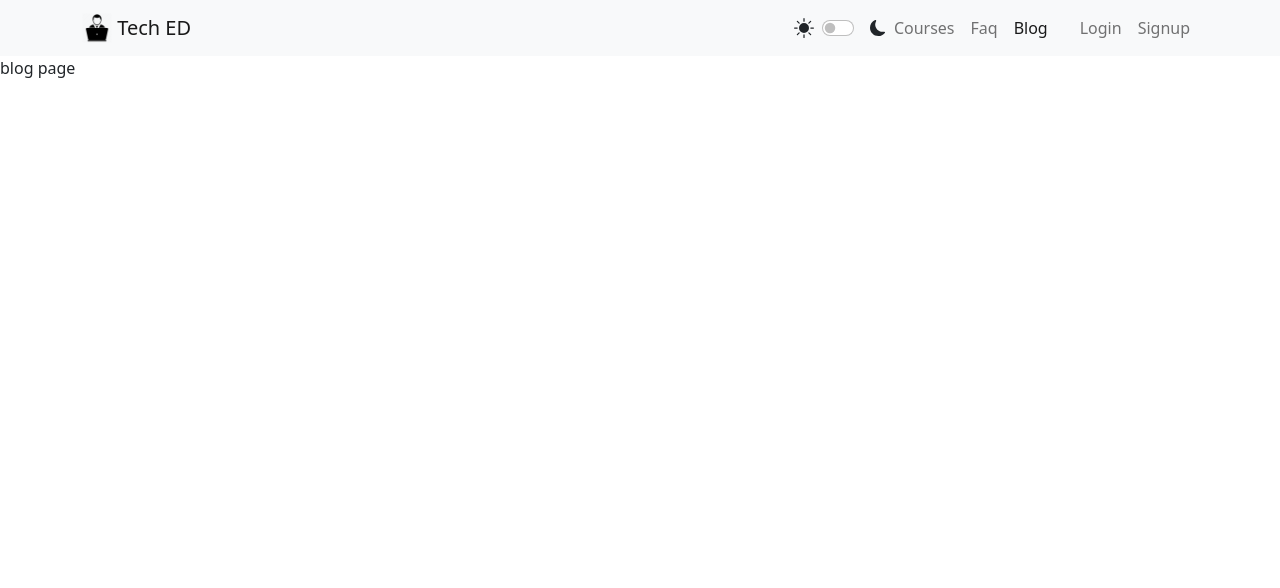
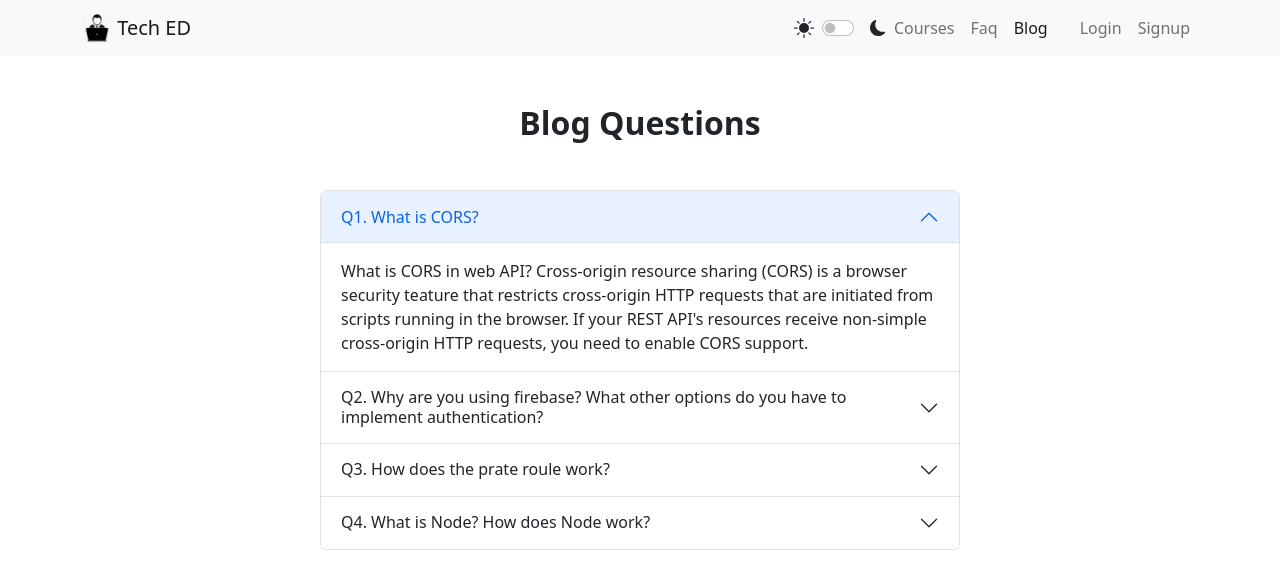
Before and after one commit to FarhanZizz/tech-ed, a React (Create React App) app: page /blog in a window 1280 px wide. Shown: the top 588 px of the page. Built offline with nearby package versions, Linux system fonts and the light colour scheme; no server answers.

Commit message:
added error route ,blog and faq page

```diff
--- a/src/App.js
+++ b/src/App.js
@@ -4,6 +4,7 @@ import Blog from './components/Blog';
 import Checkout from './components/Checkout';
 import CourseDetails from './components/CourseDetails';
 import Courses from './components/Courses';
+import ErrorRoute from './components/ErrorRoute';
 import Faq from './components/Faq';
 
 import Login from './components/Login';
@@ -60,6 +61,10 @@ function App() {
           path: 'faq',
           element: <Faq></Faq>
         },
+        {
+          path: '*',
+          element: <ErrorRoute></ErrorRoute>
+        }
       ]
     }
   ]);
--- a/src/components/Blog.js
+++ b/src/components/Blog.js
@@ -1,9 +1,38 @@
 import React from 'react';
+import Accordion from 'react-bootstrap/Accordion';
 
 const Blog = () => {
     return (
-        <div>
-            blog page
+        <div className='my-5'>
+            <h2 className='fw-bold text-center my-5'>Blog Questions</h2>
+            <Accordion className='w-50 mx-auto' defaultActiveKey="0">
+                <Accordion.Item eventKey="0">
+                    <Accordion.Header>Q1. What is CORS?</Accordion.Header>
+                    <Accordion.Body>
+                        What is CORS in web API? Cross-origin resource sharing (CORS) is a browser security teature that restricts cross-origin
+                        HTTP requests that are initiated from scripts running in the browser. If your REST API's resources receive non-simple cross-origin HTTP requests, you need to enable CORS support.
+                    </Accordion.Body>
+                </Accordion.Item>
+                <Accordion.Item eventKey="1">
+                    <Accordion.Header>Q2. Why are you using firebase? What other options do you have to implement authentication?</Accordion.Header>
+                    <Accordion.Body>
+                        Firebase Authentication provides backend services, easy-to-use SDKs, and readymade UI libraries to authenticate users to your app. It supports authentication using passwords, phone numbers, popular federated identity providers like Google, Facebook and Twitter, and more.
+                    </Accordion.Body>
+                </Accordion.Item>
+                <Accordion.Item eventKey="2">
+                    <Accordion.Header>Q3. How does the prate roule work?</Accordion.Header>
+                    <Accordion.Body>
+                        The react private route component renders child components ( children ) if the user is logged in. If not logged in the user is redirected to the /login page with the return url passed in the location state property.
+                    </Accordion.Body>
+                </Accordion.Item>
+                <Accordion.Item eventKey="3">
+                    <Accordion.Header>Q4. What is Node? How does Node work?</Accordion.Header>
+                    <Accordion.Body>
+                        Node is used as backend service where
+                        Javascript works on the server-side of the application. This way javascript is used on both frontend and backend. Node. js runs on chrome v8 engine which converts javascript code into machine code, it is highly scalable, lightweight, fast, and data-intensive
+                    </Accordion.Body>
+                </Accordion.Item>
+            </Accordion>
         </div>
     );
 };
--- /dev/null
+++ b/src/components/ErrorRoute.js
@@ -0,0 +1,14 @@
+import React from 'react';
+import { Link } from 'react-router-dom';
+
+const ErrorRoute = () => {
+    return (
+        <div className='w-50 mx-auto text-center'>
+            <h2 className='my-5 fw-bold '>ERROR 404</h2>
+            <h4 className='my-4'>Seems like you typed a invalid URL</h4>
+            <Link className='btn btn-primary' to='/'>Go to Home</Link>
+        </div>
+    );
+};
+
+export default ErrorRoute;
--- a/src/components/Faq.js
+++ b/src/components/Faq.js
@@ -1,9 +1,42 @@
 import React from 'react';
+import Accordion from 'react-bootstrap/Accordion';
 
 const Faq = () => {
     return (
-        <div>
-            faq
+        <div className='my-5'>
+            <h2 className='fw-bold text-center my-5'>Frequently Asked Questions</h2>
+            <Accordion className='w-50 mx-auto' defaultActiveKey="0">
+                <Accordion.Item eventKey="0">
+                    <Accordion.Header>Q1. Do we accept online payment system?</Accordion.Header>
+                    <Accordion.Body>
+                        Yes, We have all type of online payment system. You can easily purchase out course to use bKash, Nogod, Rocket, Upay etc.
+                    </Accordion.Body>
+                </Accordion.Item>
+                <Accordion.Item eventKey="1">
+                    <Accordion.Header>Q2. Do we provide online support?</Accordion.Header>
+                    <Accordion.Body>
+                        Yes, We Provide online support. If you face any problem or error doing your courses, You can join our support system and solve your problem from our experience support mentors.
+                    </Accordion.Body>
+                </Accordion.Item>
+                <Accordion.Item eventKey="2">
+                    <Accordion.Header>Q3. Without education background, Can I get benefit from is courses?</Accordion.Header>
+                    <Accordion.Body>
+                        Of course. It's 21st centure. This skills give divided you from others. Also the job fields. You earn money by doing freelancing.
+                    </Accordion.Body>
+                </Accordion.Item>
+                <Accordion.Item eventKey="3">
+                    <Accordion.Header>Q4. Do you provide support after completing course?</Accordion.Header>
+                    <Accordion.Body>
+                        Yes, We try to provide that, But not perfectly. Always new student join our course. So its hard to provide everyone same support. But we try our level best to provide supports to everyone.
+                    </Accordion.Body>
+                </Accordion.Item>
+                <Accordion.Item eventKey="4">
+                    <Accordion.Header>Q5. What we need to start?</Accordion.Header>
+                    <Accordion.Body>
+                        Don't need large amount o computer knowledge. You have to set your mentality. Have to work hard. Determine on courses. Try to follow the guideline. Have to know basic computer skills. Thats it.
+                    </Accordion.Body>
+                </Accordion.Item>
+            </Accordion>
         </div>
     );
 };
```
